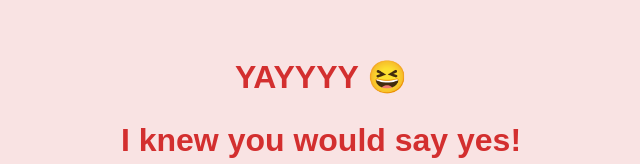
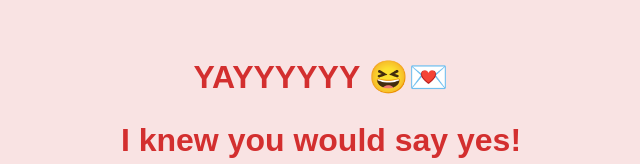
Before and after one commit to CertainlyMush/ForYouJebin, a plain HTML site: page yes_page.html in a window 1280 px wide. Shown: the part 137-301 px from the top of the page, without its empty margins (319-959 px from the left). Drawn offline with Linux system fonts and the light colour scheme.

Commit message:
Update yes_page.html

```diff
--- a/yes_page.html
+++ b/yes_page.html
@@ -3,13 +3,13 @@
 <head>
     <meta charset="UTF-8">
     <meta name="viewport" content="width=device-width, initial-scale=1.0">
-    <title>YAYYYY 😆</title>
+    <title>YAYYYYYY 😆💌</title>
     <title>I knew you would say yes!</title>
     <link rel="stylesheet" href="./yes_style.css">
 </head>
 <body>
     <div class="container">
-        <h1 class="header_text">YAYYYY 😆</h1>
+        <h1 class="header_text">YAYYYYYY 😆💌</h1>
         <h2 class="header_text">I knew you would say yes!</h2>
         <div class="gif_container">
             <img src="https://media4.giphy.com/media/v1.Y2lkPTc5MGI3NjExMmo3c3l5ODh3ZGN6NHhhaDE2Mjg1ZjkwOXczdDFxbWM3dTBtaW9zaiZlcD12MV9pbnRlcm5hbF9naWZfYnlfaWQmY3Q9cw/9XY4f3FgFTT4QlaYqa/giphy.gif">
```
